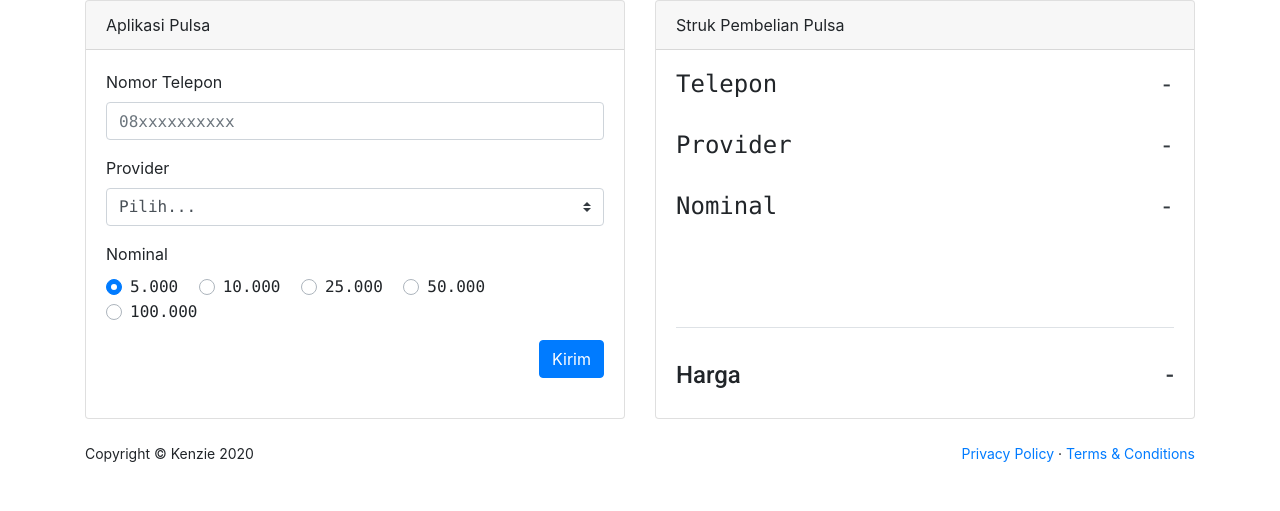
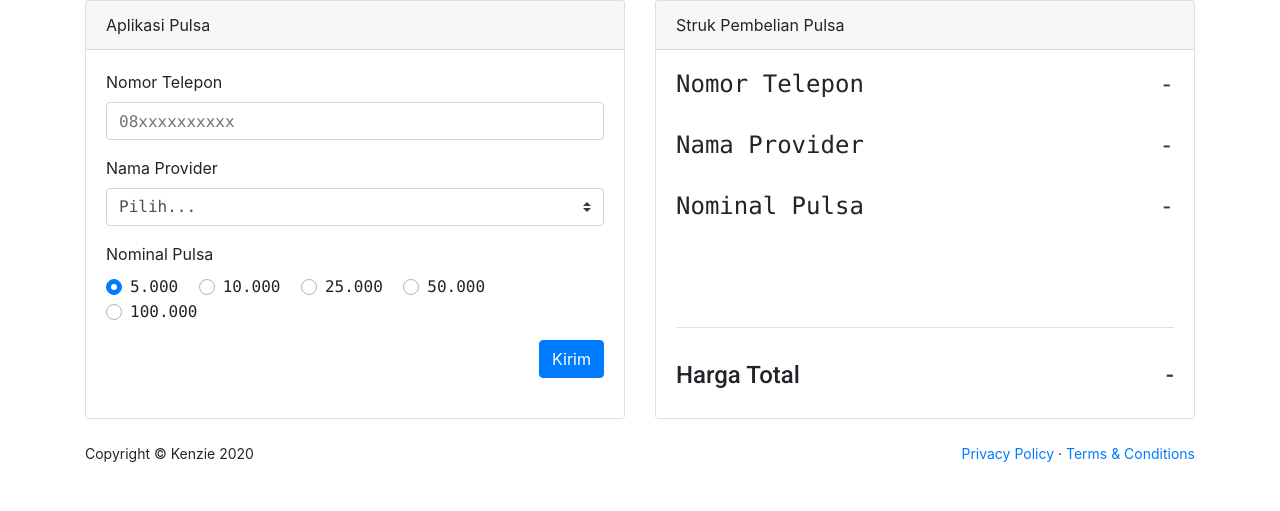
Before and after one commit to kenziewistara/firstcode, a CodeIgniter app: page /firstcode/admin in a window 1280 px wide. Shown: the part 289-800 px from the top of the page. Run offline with CodeIgniter, Linux system fonts and the light colour scheme; some libraries are stand-ins or nearby versions.

Commit message:
Update index.php

```diff
--- a/application/views/admin/index.php
+++ b/application/views/admin/index.php
@@ -29,7 +29,7 @@
                 <input class="form-control form-control-solid text-monospace" id="telepon" name="telepon" type="tel" placeholder="08xxxxxxxxxx">
               </div>
               <div class="form-group">
-                <label for="exampleFormControlSelect1">Provider</label><select class="form-control form-control-solid custom-select text-monospace" name="provider" id="exampleFormControlSelect1">
+                <label for="exampleFormControlSelect1">Nama Provider</label><select class="form-control form-control-solid custom-select text-monospace" name="provider" id="exampleFormControlSelect1">
                   <option class="text-monospace" disabled selected>Pilih...</option>
                   <option class="text-monospace" value="Indosat">Indosat</option>
                   <option class="text-monospace" value="simPATI">simPATI</option>
@@ -38,7 +38,7 @@
                 </select>
               </div>
               <div class="form-group">
-                <label for="phone">Nominal</label>
+                <label for="phone">Nominal Pulsa</label>
                 <div>
                   <div class="custom-control custom-radio custom-control-solid custom-control-inline">
                     <input class="custom-control-input" id="radioSolid1" type="radio" name="nominal" value="5000" checked>
@@ -78,7 +78,7 @@
             <div class="list-group list-group-flush">
               <div class="d-flex align-items-center justify-content-between small">
                 <div class="mr-3 h4 font-weight-light text-monospace">
-                  Telepon
+                  Nomor Telepon
                 </div>
                 <div class="font-weight-500 text-dark h4 text-monospace">
                   <?php if (isset($telepon)) : ?>
@@ -91,7 +91,7 @@
               <br>
               <div class="d-flex align-items-center justify-content-between small">
                 <div class="mr-3 h4 font-weight-light text-monospace">
-                  Provider
+                  Nama Provider
                 </div>
                 <div class="font-weight-500 text-dark h4 text-monospace">
                   <?php if (isset($provider)) : ?>
@@ -104,7 +104,7 @@
               <br>
               <div class="d-flex align-items-center justify-content-between small">
                 <div class="mr-3 h4 font-weight-light text-monospace">
-                  Nominal
+                  Nominal Pulsa
                 </div>
                 <div class="font-weight-500 text-dark h4 text-monospace">
                   <?php if (isset($nominal)) : ?>
@@ -121,7 +121,7 @@
               <hr>
               <div class="d-flex align-items-center justify-content-between small">
                 <div class="mr-3 h4 text-black roboto">
-                  Harga
+                  Harga Total
                 </div>
                 <div class="font-weight-500 text-dark h4 roboto">
                   <?php if (isset($nominal)) : ?>
```
